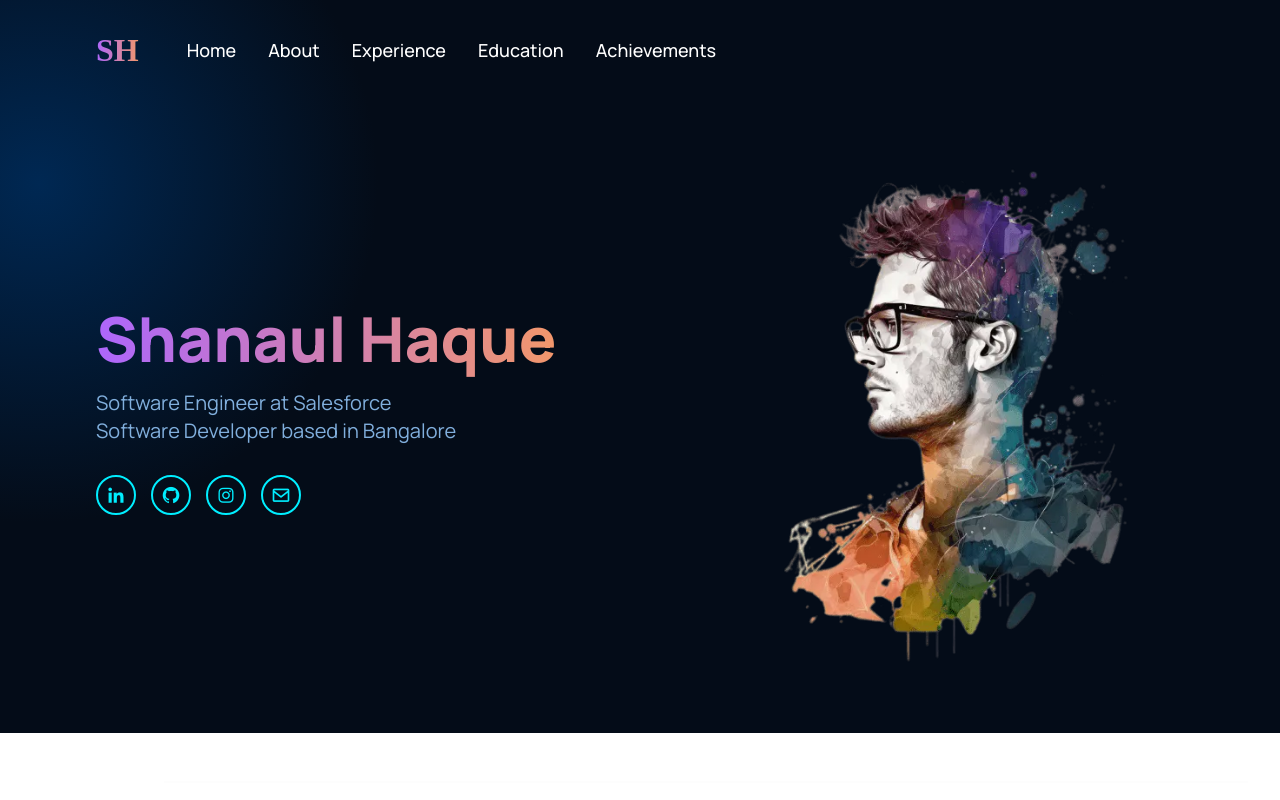
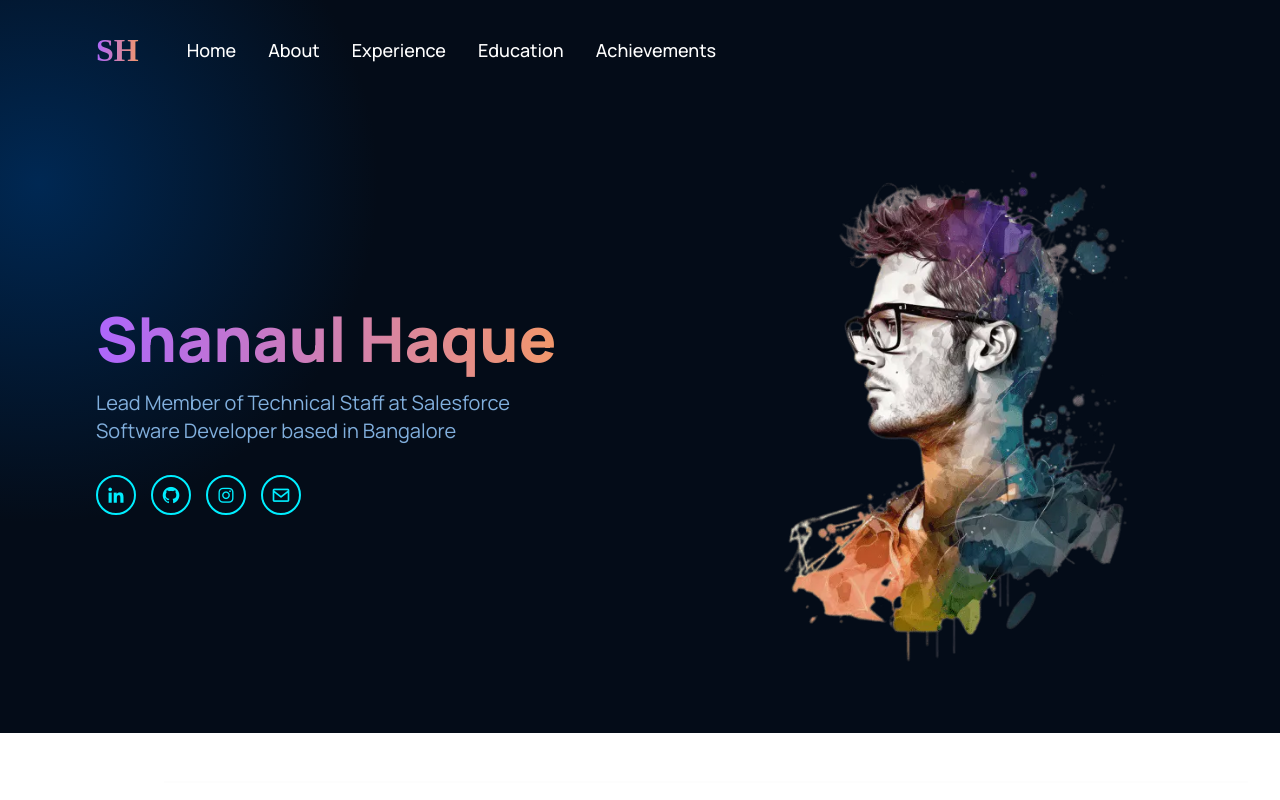
Before and after one commit to shanaulhaque/shaan-portfolio, a React (Create React App) app: page / in a window 1280 px wide. Shown: the top 800 px of the page. Built offline with nearby package versions, Linux system fonts and the light colour scheme.

Commit message:
Updating Work items

```diff
--- a/package.json
+++ b/package.json
@@ -10,7 +10,7 @@
     "react": "^18.2.0",
     "react-dom": "^18.2.0",
     "react-icons": "^4.10.1",
-    "react-scripts": "5.0.1",
+    "react-scripts": "^5.0.1",
     "swiper": "^10.2.0",
     "web-vitals": "^2.1.4"
   },
--- a/src/container/Data.js
+++ b/src/container/Data.js
@@ -4,7 +4,7 @@ import secondPrize from '../assets/2nd-place.png';
 
 export const profileData = {
     name : "Shanaul Haque",
-    title : "Software Engineer at Salesforce",
+    title : "Lead Member of Technical Staff at Salesforce",
     location : "Bangalore"
 }
 
```
Also changed, not shown: 1 other file (tests, documents, lock files or other folders).
